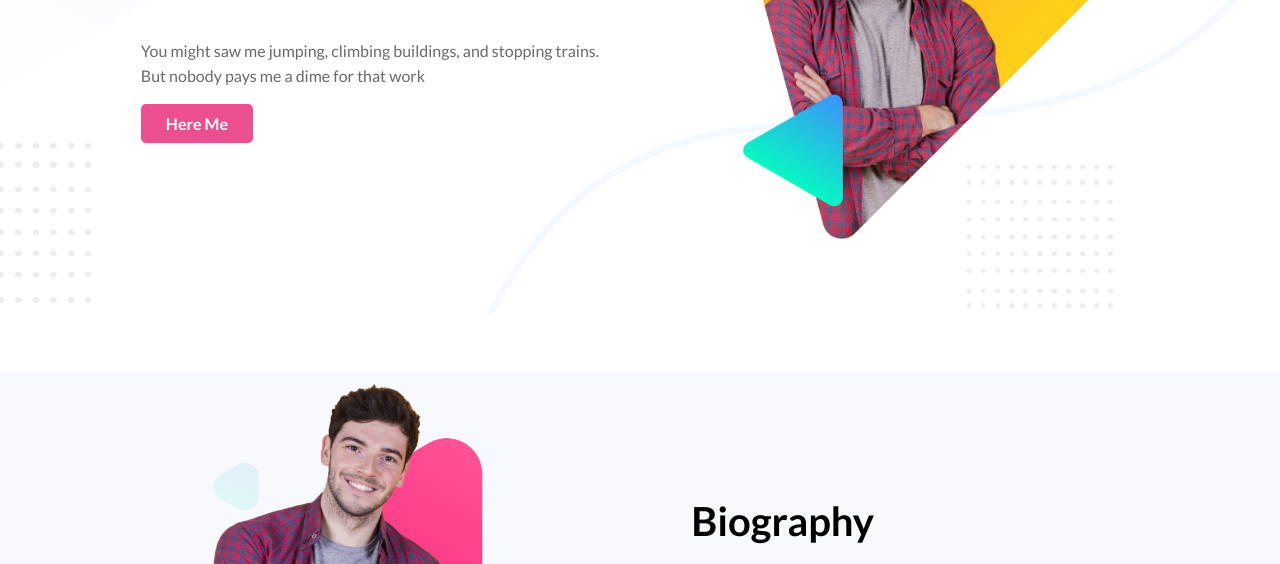
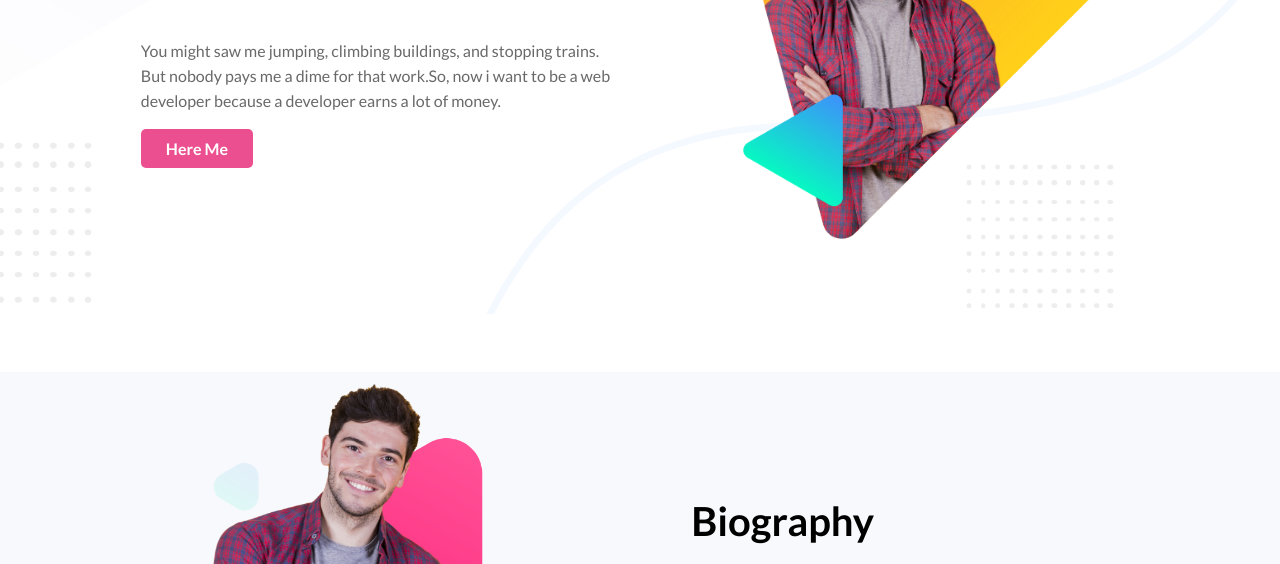
Before and after one commit to tareqferdous/personal-website, a plain HTML site: page index.html in a window 1280 px wide. Shown: the part 236-800 px from the top of the page. Drawn offline with Linux system fonts and the light colour scheme.

Commit message:
text added

```diff
--- a/index.html
+++ b/index.html
@@ -23,7 +23,7 @@
         <div class="half-side">
             <h2>Hello I'm</h2>
             <h1> <span class="name-highlight">Jack Smith</span></h1>
-            <p>You might saw me jumping, climbing buildings, and stopping trains. But nobody pays me a dime for that work</p>
+            <p>You might saw me jumping, climbing buildings, and stopping trains. But nobody pays me a dime for that work.So, now i want to be a web developer because a developer earns a lot of money.</p>
             <a class="link-button" target="_blank" href="https://twitter.com/FerdousTareq">Here Me</a>
 
         </div >
```
